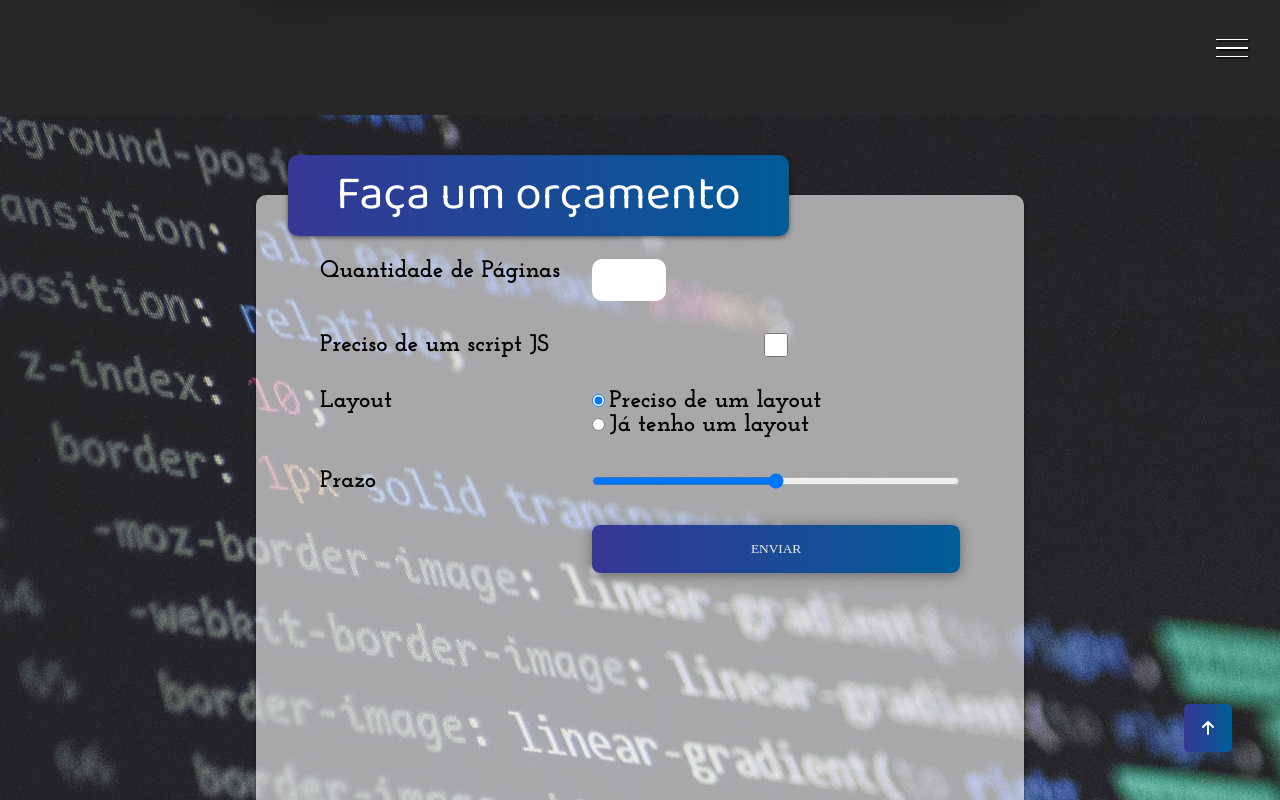
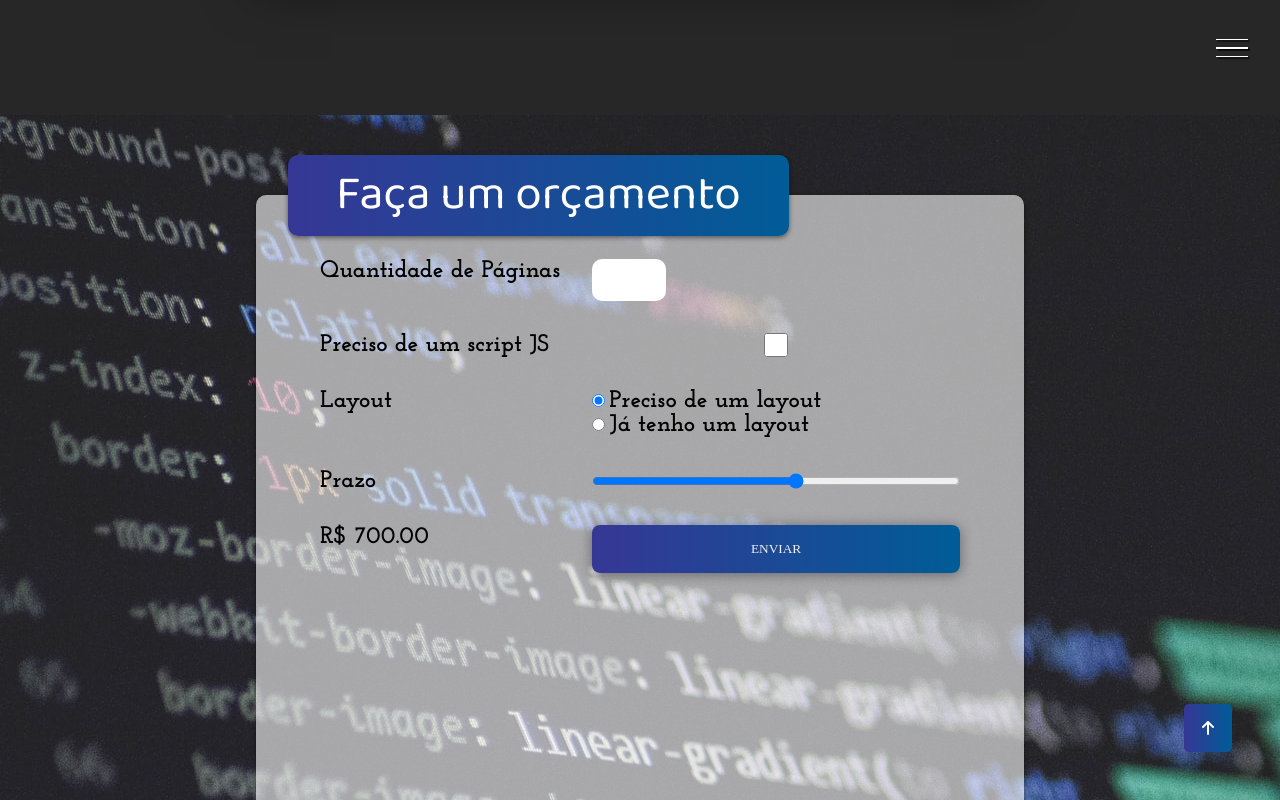
Before and after one commit to rafaelpatrono/portifolio, a plain HTML site: page index.html in a window 1280 px wide. Both pictures are taken after a click on the radio button "Preciso de um layout". Shown: the part 2741-3541 px from the top of the page. Drawn offline with Linux system fonts and the light colour scheme.

Commit message:
:package: calculo de orcamento

```diff
--- a/index.html
+++ b/index.html
@@ -205,7 +205,8 @@
                         </div>
                     </div>
                     <label for="prazo">Prazo</label>
-                    <input type="range" name="prazo" id="prazo">
+                    <input type="range" name="prazo" id="prazo" min="1" max="10">
+                    <label id="preco">R$ 0,00</label>
                     <button class="btn btn-orcamento" type="submit">Enviar</button>
                 </form>
             </div>
--- a/script.js
+++ b/script.js
@@ -1,3 +1,27 @@
 document.querySelector(".hamburguer").addEventListener("click", () =>
     document.querySelector(".container").classList.toggle("show-menu")
 );
+
+document.querySelector("#qtde").addEventListener("change", atualizarPreco)
+document.querySelector("#js").addEventListener("change", atualizarPreco)
+document.querySelector("#layout-sim").addEventListener("change", atualizarPreco)
+document.querySelector("#layout-nao").addEventListener("change", atualizarPreco)
+document.querySelector("#prazo").addEventListener("change", function () {
+    const prazo = document.querySelector("#prazo").value
+    document.querySelector("label[for=prazo]").innerHTML = "Prazo: " + prazo + " semanas"
+    atualizarPreco()
+} )
+
+function atualizarPreco(){
+    const qtde = document.querySelector("#qtde").value
+    const temJS = document.querySelector("#js").checked
+    const incluirLayout = document.querySelector("#layout-sim").checked
+    const prazo = document.querySelector("#prazo").value
+    let preco = qtde * 100;
+    if(temJS) preco *= 1.1
+    if(incluirLayout) preco += 500
+    let taxaUrgencia = 1 - prazo*0.1;
+    preco *= 1 + taxaUrgencia
+
+    document.querySelector("#preco").innerHTML = "R$ " + preco.toFixed(2)
+}
```
